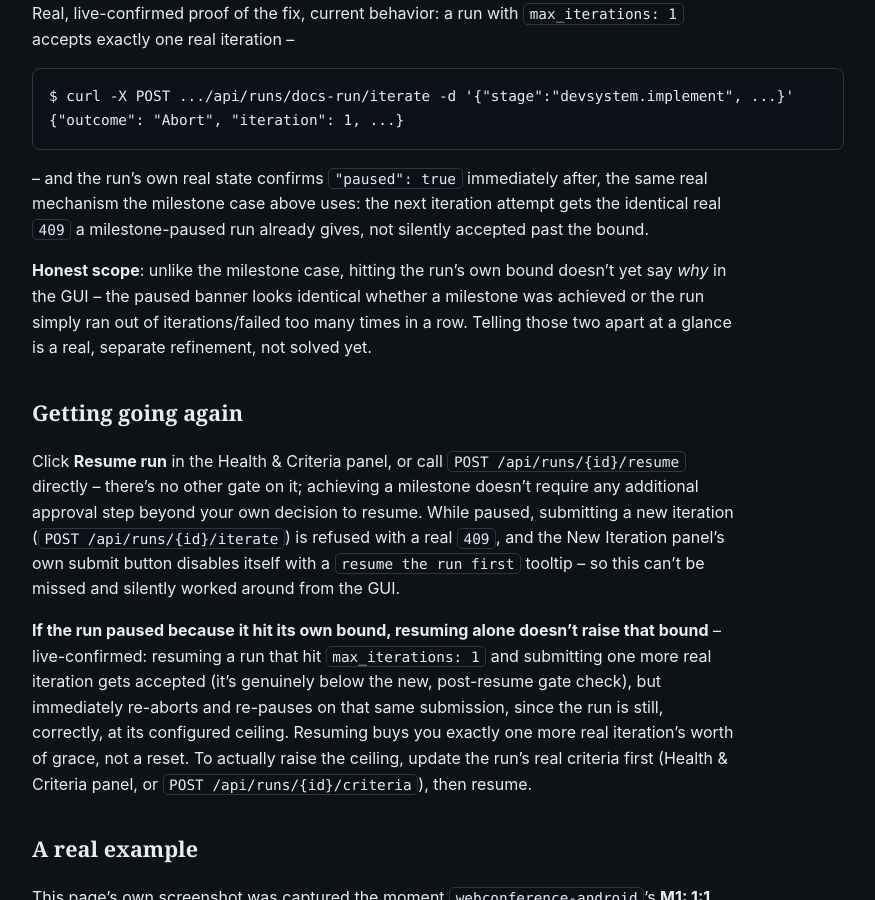
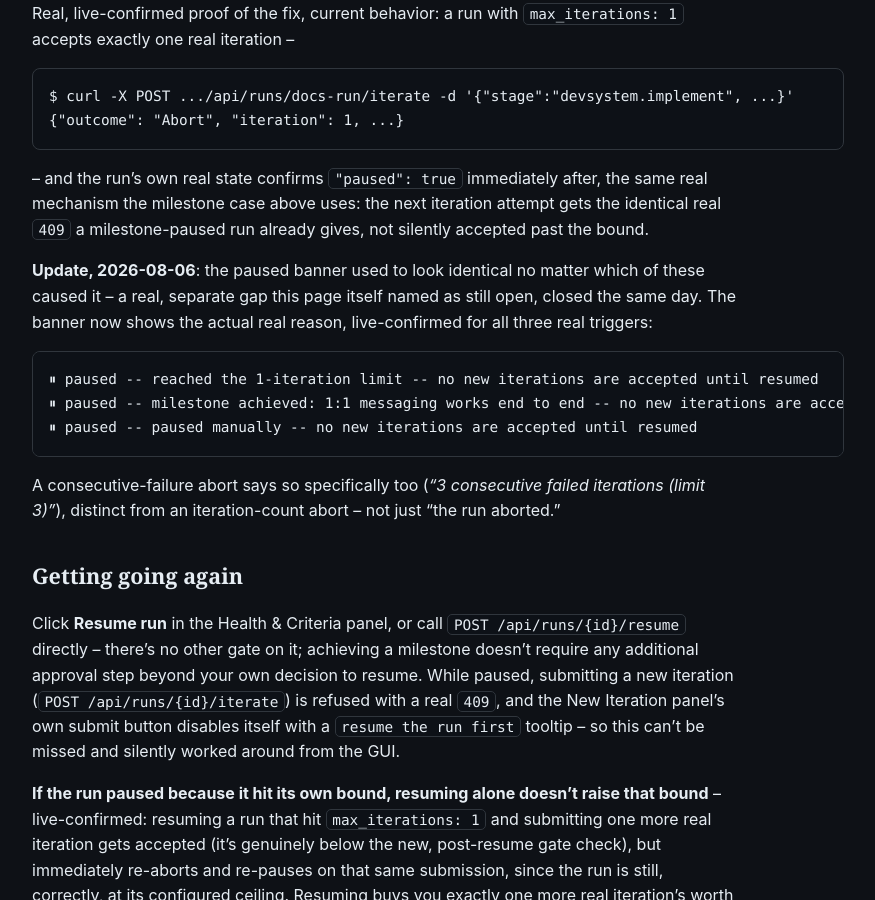
Before and after one commit to scimbe/CADS-devsystem-docs, a Jekyll site: the page built from _how-to/why-did-my-run-pause.md, in a window 1280 px wide and 900 px high, scrolled down 1721 px. Shown: the whole window, without its empty margins (322-1197 px from the left). Built offline with Jekyll 4.4.1, drawn with Linux system fonts in a browser that asks for light colours.

Commit message:
how-to: the paused banner now shows the real reason (run 49)
This page's own "honest scope" note named the gap the same day it got
closed: a milestone achieved, a run hitting its own bound, and a manual
pause all used to render an identical generic banner. Replaced the note
with the real, live-confirmed reason text for all three triggers.

````diff
--- a/_how-to/why-did-my-run-pause.md
+++ b/_how-to/why-did-my-run-pause.md
@@ -56,10 +56,18 @@ $ curl -X POST .../api/runs/docs-run/iterate -d '{"stage":"devsystem.implement",
 mechanism the milestone case above uses: the next iteration attempt gets the identical real `409`
 a milestone-paused run already gives, not silently accepted past the bound.
 
-**Honest scope**: unlike the milestone case, hitting the run's own bound doesn't yet say *why* in
-the GUI -- the paused banner looks identical whether a milestone was achieved or the run simply ran
-out of iterations/failed too many times in a row. Telling those two apart at a glance is a real,
-separate refinement, not solved yet.
+**Update, 2026-08-06**: the paused banner used to look identical no matter which of these caused
+it -- a real, separate gap this page itself named as still open, closed the same day. The banner
+now shows the actual real reason, live-confirmed for all three real triggers:
+
+```
+⏸ paused -- reached the 1-iteration limit -- no new iterations are accepted until resumed
+⏸ paused -- milestone achieved: 1:1 messaging works end to end -- no new iterations are accepted until resumed
+⏸ paused -- paused manually -- no new iterations are accepted until resumed
+```
+
+A consecutive-failure abort says so specifically too (*"3 consecutive failed iterations (limit
+3)"*), distinct from an iteration-count abort -- not just "the run aborted."
 
 ## Getting going again
 
````
